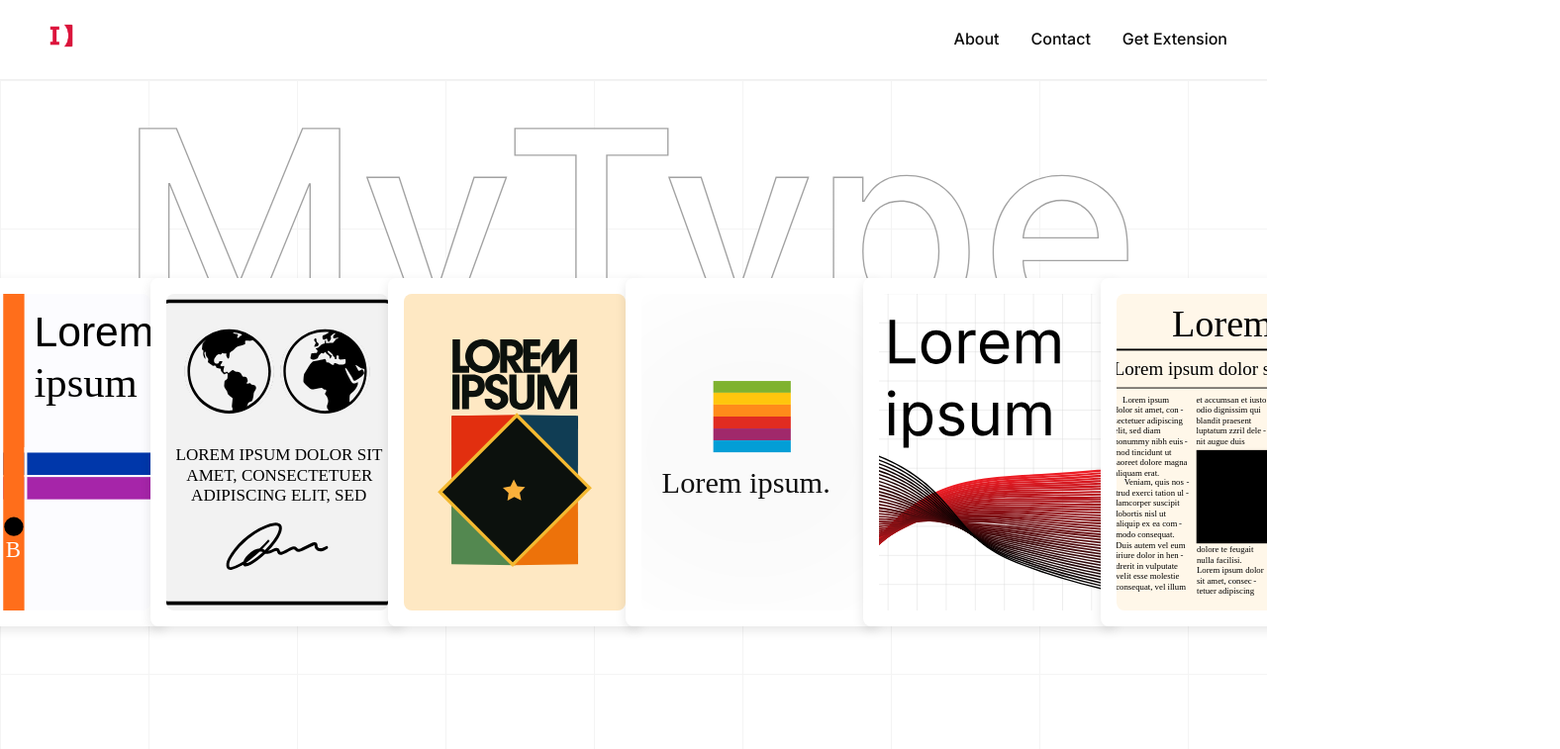
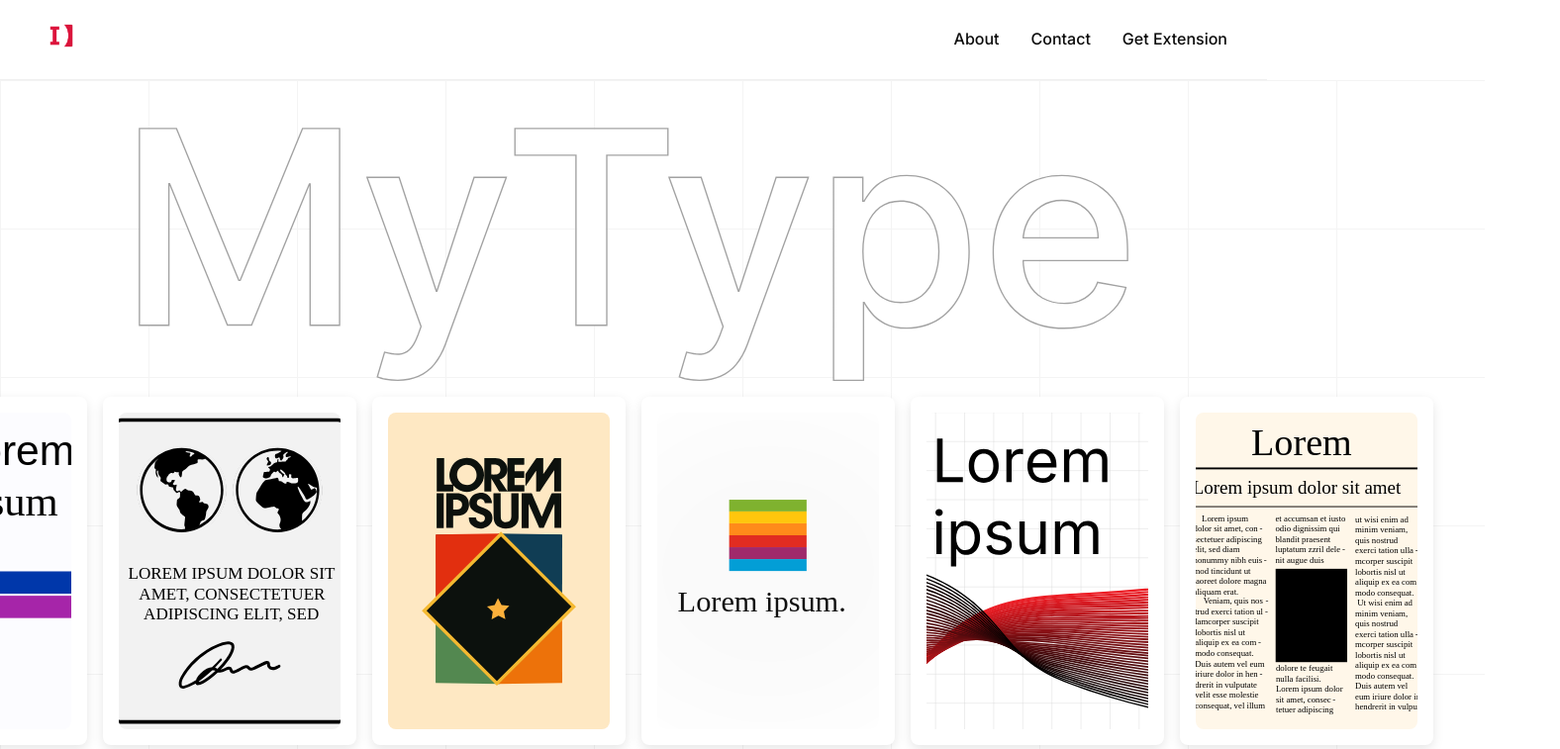
Before and after one commit to ajamous1/my-type.ai, a Next.js app: page / in a window 1280 px wide. Shown: the top 757 px of the page at 99% size, 1576 px wide, since content can reach past the window. Built offline with nearby package versions, Linux system fonts and the light colour scheme.

Commit message:
card functionality updated, but still acting a little funny

```diff
--- a/src/components/FontCard.tsx
+++ b/src/components/FontCard.tsx
@@ -1,5 +1,6 @@
 'use client';
 
+import { useState } from 'react';
 import styles from '@/styles/FontCard.module.css';
 
 type FontProps = {
@@ -7,54 +8,44 @@ type FontProps = {
   highlighted?: boolean;
 };
 
-function FontCard({ fontName, highlighted = false }: FontProps) {
-  // Convert font name to lowercase filename
+const fontDescriptions: Record<string, string> = {
+  Helvetica: 'A classic Swiss sans-serif known for its clarity and neutrality.',
+  Futura: 'A geometric sans-serif typeface designed in the 1920s.',
+  'Avant Garde': 'Inspired by the logo of the Avant Garde magazine.',
+  Garamond: 'An old-style serif font used in books and publishing.',
+  Inter: 'A modern sans-serif designed for digital interfaces.',
+  'Times New Roman': 'A traditional serif font used in newspapers and academia.',
+};
+
+export default function FontCard({ fontName, highlighted = false }: FontProps) {
+  const [flipped, setFlipped] = useState(false);
+
   const normalizedFont = fontName.toLowerCase().replace(/\s+/g, '');
   const filename = fontName === 'Times New Roman'
     ? 'mytypecardtimes.svg'
     : `mytypecard${normalizedFont}.svg`;
 
   return (
-    <div className={`${styles.fontCard} ${highlighted ? styles.highlighted : ''}`}>
-      <img
-        src={`/assets/cards/${filename}`}
-        alt={fontName}
-        style={{
-          width: '100%',
-          height: '100%',
-          objectFit: 'cover',
-          borderRadius: '0.5rem',
-        }}
-      />
+    <div
+      className={`${styles.fontCardWrapper} ${flipped ? styles.flipped : ''}`}
+      onClick={() => setFlipped(prev => !prev)}
+    >
+      <div className={styles.fontCardInner}>
+        {/* Front: SVG */}
+        <div className={styles.fontCardFront}>
+          <img
+            src={`/assets/cards/${filename}`}
+            alt={fontName}
+            className={styles.svgImage}
+          />
+        </div>
+
+        {/* Back: Font Info */}
+        <div className={styles.fontCardBack}>
+          <h3>{fontName}</h3>
+          <p>{fontDescriptions[fontName] || 'No description available.'}</p>
+        </div>
+      </div>
     </div>
   );
 }
-
-type ContainerProps = {
-  fonts?: FontProps[];
-};
-
-export function FontCardsContainer({ fonts = [] }: ContainerProps) {
-  const defaultFonts: FontProps[] = [
-    { fontName: 'Helvetica' },
-    { fontName: 'Futura' },
-    { fontName: 'Avant Garde' },
-    { fontName: 'Garamond' },
-    { fontName: 'Inter' },
-    { fontName: 'Times New Roman' },
-  ];
-
-  const displayFonts = fonts.length > 0 ? fonts : defaultFonts;
-
-  return (
-    <div className={styles.fontCardsContainer} style={{ justifyContent: 'space-evenly' }}>
-      {displayFonts.map((font, index) => (
-        <FontCard
-          key={index}
-          fontName={font.fontName}
-          highlighted={font.highlighted}
-        />
-      ))}
-    </div>
-  );
-}
--- a/src/components/LandingPage.tsx
+++ b/src/components/LandingPage.tsx
@@ -1,7 +1,7 @@
 'use client';
 
 import { useEffect, useState } from 'react';
-import { FontCardsContainer } from './FontCard';
+import FontCard from './FontCard';
 import styles from '@/styles/LandingPage.module.css';
 
 export default function LandingPage() {
@@ -16,7 +16,7 @@ export default function LandingPage() {
   }, []);
 
   const fonts = [
-    { fontName: 'Helvetica'},
+    { fontName: 'Helvetica' },
     { fontName: 'Futura' },
     { fontName: 'Avant Garde' },
     { fontName: 'Garamond' },
@@ -63,7 +63,16 @@ export default function LandingPage() {
             <img src="/assets/logos/MyType.svg" alt="MyType Logo" className={styles.logoSvg} />
           </div>
 
-          <FontCardsContainer fonts={visibleFonts()} />
+          {/* Cards Container */}
+          <div className={styles.fontCardsContainer}>
+            {visibleFonts().map((font, index) => (
+              <FontCard
+                key={index}
+                fontName={font.fontName}
+
+              />
+            ))}
+          </div>
 
           <div className={styles.heroContent}>
             <h1>Unlock your brand<br />with type.</h1>
--- a/src/styles/FontCard.module.css
+++ b/src/styles/FontCard.module.css
@@ -1,152 +1,86 @@
 .fontCardsContainer {
+    display: flex;
+    flex-direction: row;
+    overflow-x: auto;
+    overflow-y: hidden;
+    scroll-snap-type: x mandatory;
+    -webkit-overflow-scrolling: touch;
+    gap: 1rem;
+    padding: 1rem;
+    height: 24rem; /* match or exceed card height */
+    width: 100%;
+  }
+
+  .fontCardsContainer::-webkit-scrollbar {
+    display: none;
+  }
+
+  /* === Card Layout === */
+  .fontCardWrapper {
+    perspective: 1000px;
+    width: 16rem;
+    height: 22rem;
+    flex-shrink: 0;
+    scroll-snap-align: center;
+    cursor: pointer;
+  }
+
+  .fontCardInner {
     position: relative;
     width: 100%;
-    margin: -9rem auto 4rem;
-    height: 400px;
-    overflow: visible;
-    z-index: 15;
+    height: 100%;
+    transform-style: preserve-3d;
+    transition: transform 0.8s;
+  }
+
+  .flipped .fontCardInner {
+    transform: rotateY(180deg);
+  }
+
+  .fontCardFront,
+  .fontCardBack {
+    position: absolute;
+    width: 100%;
+    height: 100%;
+    backface-visibility: hidden;
+    border-radius: 0.5rem;
+    box-shadow: 0 4px 12px rgba(0, 0, 0, 0.1);
+    background: white;
     display: flex;
     justify-content: center;
     align-items: center;
-    --card-offset: 240px;
-    user-select: none;
+    padding: 1rem;
   }
 
-  .fontCard {
-    background-color: white;
-    border-radius: 0.5rem;
-    box-shadow: 0 4px 12px rgba(0, 0, 0, 0.1);
-    padding: 1rem;
-    width: 16rem;
-    height: 22rem;
-    display: flex;
-    flex-direction: column;
-    justify-content: center;
-    align-items: center;
-    position: absolute;
-    transition: transform 0.6s cubic-bezier(0.34, 1.56, 0.64, 1),
-                box-shadow 1s cubic-bezier(0.34, 1.56, 0.64, 1);
-    will-change: transform, box-shadow;
+  .fontCardFront {
+    z-index: 2;
   }
 
-  /* Fan Layout */
-  .fontCardsContainer .fontCard:nth-child(1) {
-    transform: translateX(calc(-2.5 * var(--card-offset)));
-    top: 40px;
-    z-index: 10;
+  .fontCardBack {
+    transform: rotateY(180deg);
+    flex-direction: column;
+    text-align: center;
+    font-family: Inter, sans-serif;
+    user-select: none;
+    -webkit-user-select: none;
+    pointer-events: none;
   }
 
-  .fontCardsContainer .fontCard:nth-child(2) {
-    transform: translateX(calc(-1.5 * var(--card-offset)));
-    top: 40px;
-    z-index: 11;
+  .fontCardBack h3,
+  .fontCardBack p {
+    margin: 0.5rem 0;
+    font-size: 1rem;
+    color: #111;
+    user-select: none;
+    pointer-events: none;
   }
 
-  .fontCardsContainer .fontCard:nth-child(3) {
-    transform: translateX(calc(-0.5 * var(--card-offset)));
-    top: 40px;
-    z-index: 12;
-  }
-
-  .fontCardsContainer .fontCard:nth-child(4) {
-    transform: translateX(calc(0.5 * var(--card-offset)));
-    top: 40px;
-    z-index: 13;
-  }
-
-  .fontCardsContainer .fontCard:nth-child(5) {
-    transform: translateX(calc(1.5 * var(--card-offset)));
-    top: 40px;
-    z-index: 14;
-  }
-
-  .fontCardsContainer .fontCard:nth-child(6) {
-    transform: translateX(calc(2.5 * var(--card-offset)));
-    top: 40px;
-    z-index: 15;
-  }
-
-  /* Optional: clean up unused custom properties */
-  .fontCardsContainer .fontCard:nth-child(1),
-  .fontCardsContainer .fontCard:nth-child(2),
-  .fontCardsContainer .fontCard:nth-child(3),
-  .fontCardsContainer .fontCard:nth-child(4),
-  .fontCardsContainer .fontCard:nth-child(5),
-  .fontCardsContainer .fontCard:nth-child(6) {
-    --rotate-deg: 0deg;
-  }
-  .fontCard:hover {
-    transform: translateY(-15px) translateX(var(--translate-x)) rotate(var(--rotate-deg));
-    box-shadow: 0 16px 32px rgba(0, 0, 0, 0.15);
-    z-index: 10000;
-  }
-
-  .highlighted {
-    border: 2px solid #0d0d0d;
-    z-index: 25;
-    transform: translateY(-15px) translateX(var(--translate-x)) rotate(var(--rotate-deg));
-    box-shadow: 0 16px 32px rgba(194, 33, 38, 0.2);
-  }
-
-  .fontLetters {
-    color: #0d0d0d;
-    font-size: 4rem;
-    font-weight: bold;
-    line-height: 1;
-    margin-bottom: 0.5rem;
-  }
-
-  .fontName {
-    font-size: 1.3rem;
-    color: #333;
-    margin-top: 1rem;
-    text-align: center;
-    display: none;
-  }
-
-
-  .fontCard img {
+  .svgImage {
+    width: 100%;
+    height: 100%;
+    object-fit: cover;
+    border-radius: 0.5rem;
     pointer-events: none;
     user-select: none;
     -webkit-user-drag: none;
   }
-
-
-  /* 🔁 Scale down fan layout on mobile instead of removing it */
-  @media (max-width: 768px) {
-    .fontCardsContainer {
-      --card-offset: 160px;
-      height: auto;
-      overflow-x: auto;
-      overflow-y: hidden;
-      flex-wrap: nowrap;
-      flex-direction: row;
-      gap: 1rem;
-      padding: 1rem;
-      scroll-snap-type: x mandatory;
-      -webkit-overflow-scrolling: touch;
-    }
-
-    .fontCard {
-      position: static;
-      flex-shrink: 0;
-      width: 15rem;
-      height: 20rem;
-      padding: 0.25rem;
-      scroll-snap-align: center;
-      transform: none !important;
-    }
-
-    .fontCardsContainer .fontCard:nth-child(n) {
-      transform: none !important;
-    }
-
-    .fontCard:hover {
-      transform: translateY(-10px); /* optional subtle hover */
-    }
-
-    .fontCardsContainer::-webkit-scrollbar {
-        display: none;
-      }
-
-  }
--- a/src/styles/LandingPage.module.css
+++ b/src/styles/LandingPage.module.css
@@ -1,29 +1,27 @@
-/* LandingPage.module.css */
 .landingPage {
     min-height: 100vh;
     display: flex;
     flex-direction: column;
     position: relative;
-    overflow-x: hidden;
+    overflow-x: visible; /* ✅ allow horizontal scrolling */
     padding: 2rem 0;
     margin: 0 auto;
     max-width: 100%;
     background-color: white;
   }
 
-  /* Separate grid container */
+  /* Static background grid */
   .gridContainer {
     position: absolute;
     top: 0;
     left: 0;
     width: 100%;
-    height: 10%;
+    height: 100%; /* ✅ was 10%, now full height */
     z-index: 0;
     pointer-events: none;
     overflow: visible;
   }
 
-  /* Individual grid cells - these create the static grid */
   .gridCell {
     position: absolute;
     width: 150px;
@@ -132,6 +130,27 @@
     text-align: left;
   }
 
+  /* === Font Card Container === */
+  .fontCardsContainer {
+    display: flex;
+    flex-direction: row;
+    justify-content: center;
+    align-items: flex-start;
+    gap: 1rem;
+    overflow-x: auto;
+    overflow-y: hidden;
+    scroll-snap-type: x mandatory;
+    -webkit-overflow-scrolling: touch;
+    padding: 1rem 0;
+    width: 150%;
+    height: 24rem; /* match the card height */
+  }
+
+  .fontCardsContainer::-webkit-scrollbar {
+    display: none;
+  }
+
+  /* Responsive adjustments */
   @media (max-width: 768px) {
     .heroContent h1 {
       font-size: 3rem;
```
